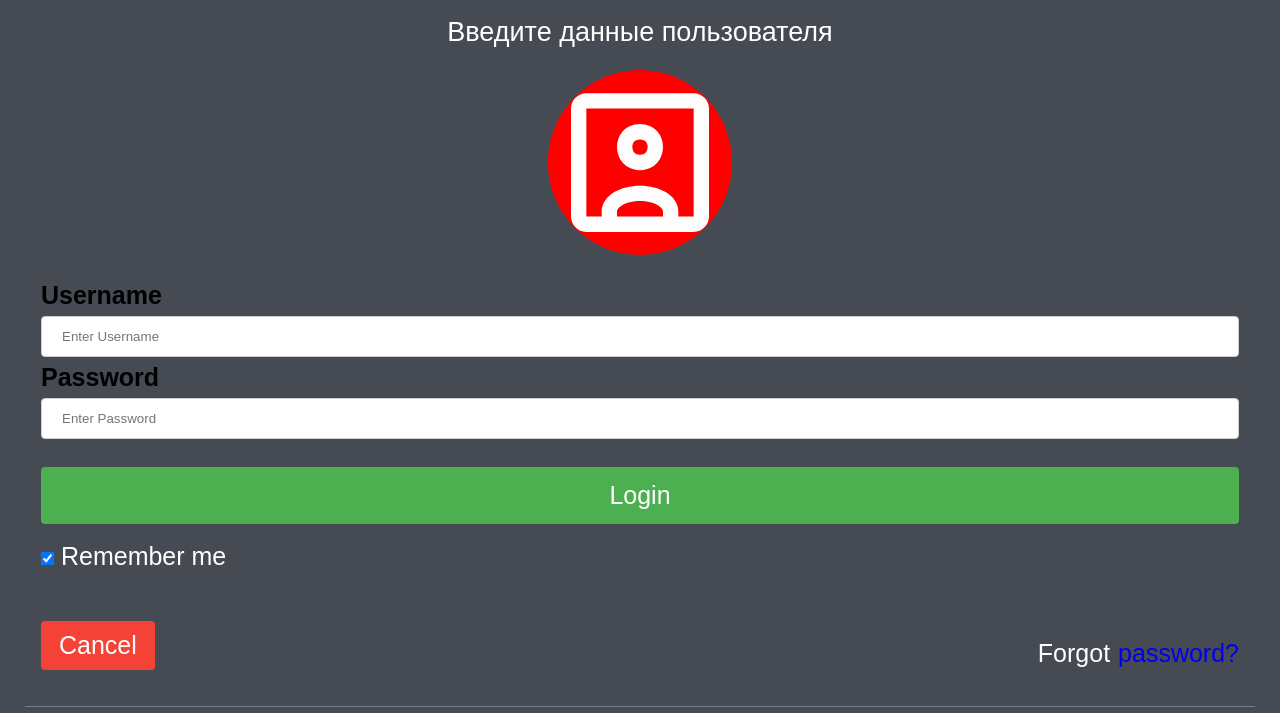
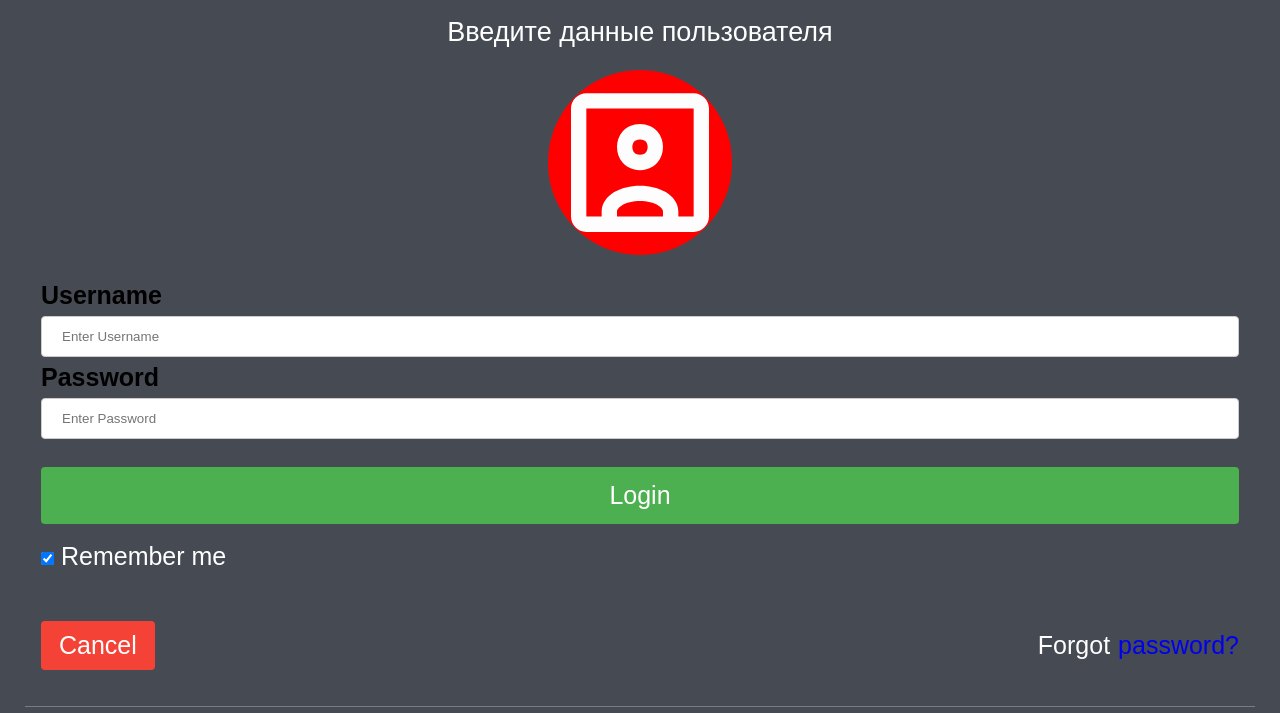
Before and after one commit to SergeyRadomsky/diploma, a plain HTML site: page index.html in a window 1280 px wide. Shown: the part 87-800 px from the top of the page. Drawn offline with Linux system fonts and the light colour scheme; a web font is replaced by a local one.

Commit message:
fix location of button

```diff
--- a/#source/scss/style.scss
+++ b/#source/scss/style.scss
@@ -678,7 +678,6 @@ img.avatar {
 
 span.psw {
     float: right;
-    padding-top: 16px;
     display: flex;
     justify-content: center;
     align-items: center;
```
Also changed, not shown: css/style.css.
